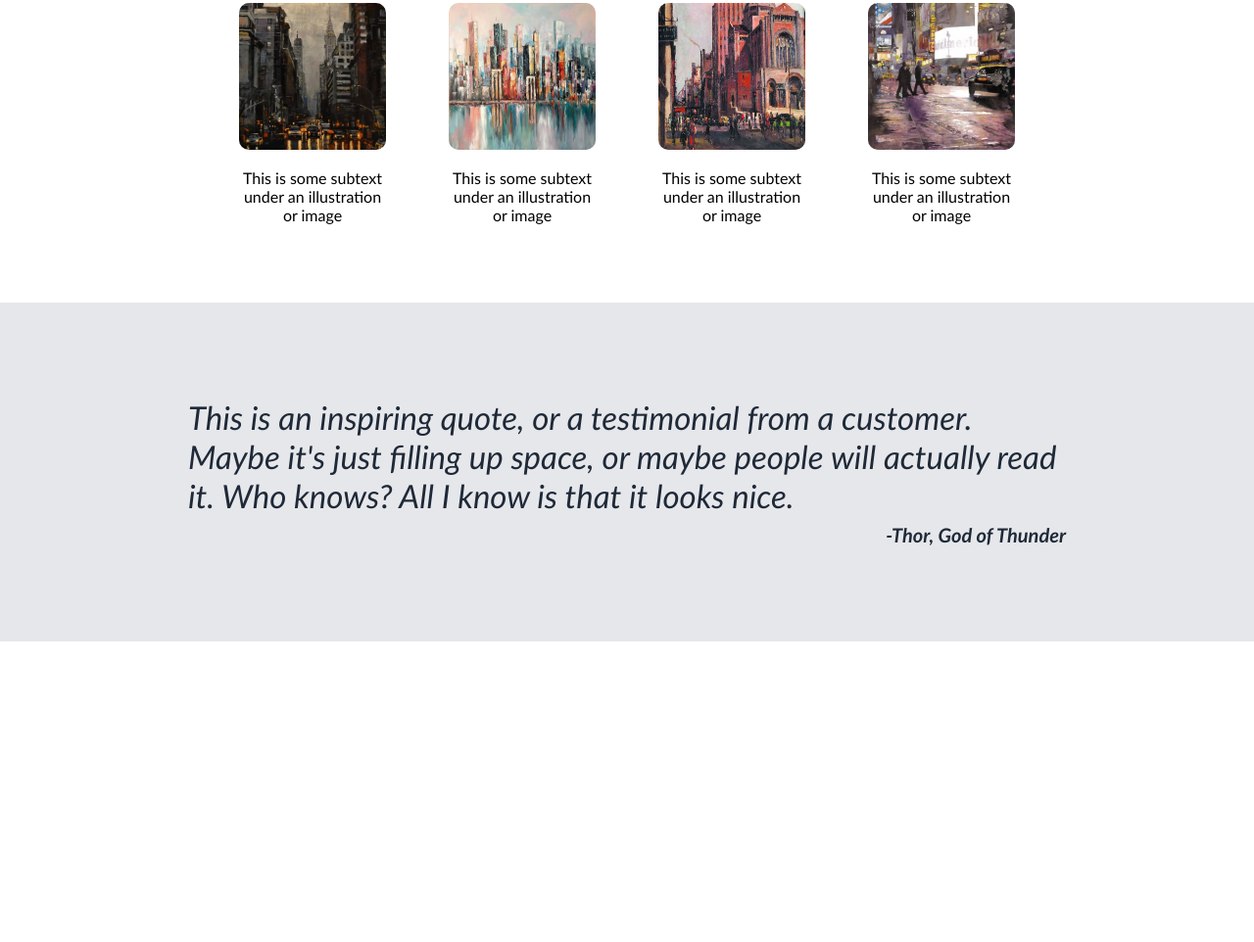
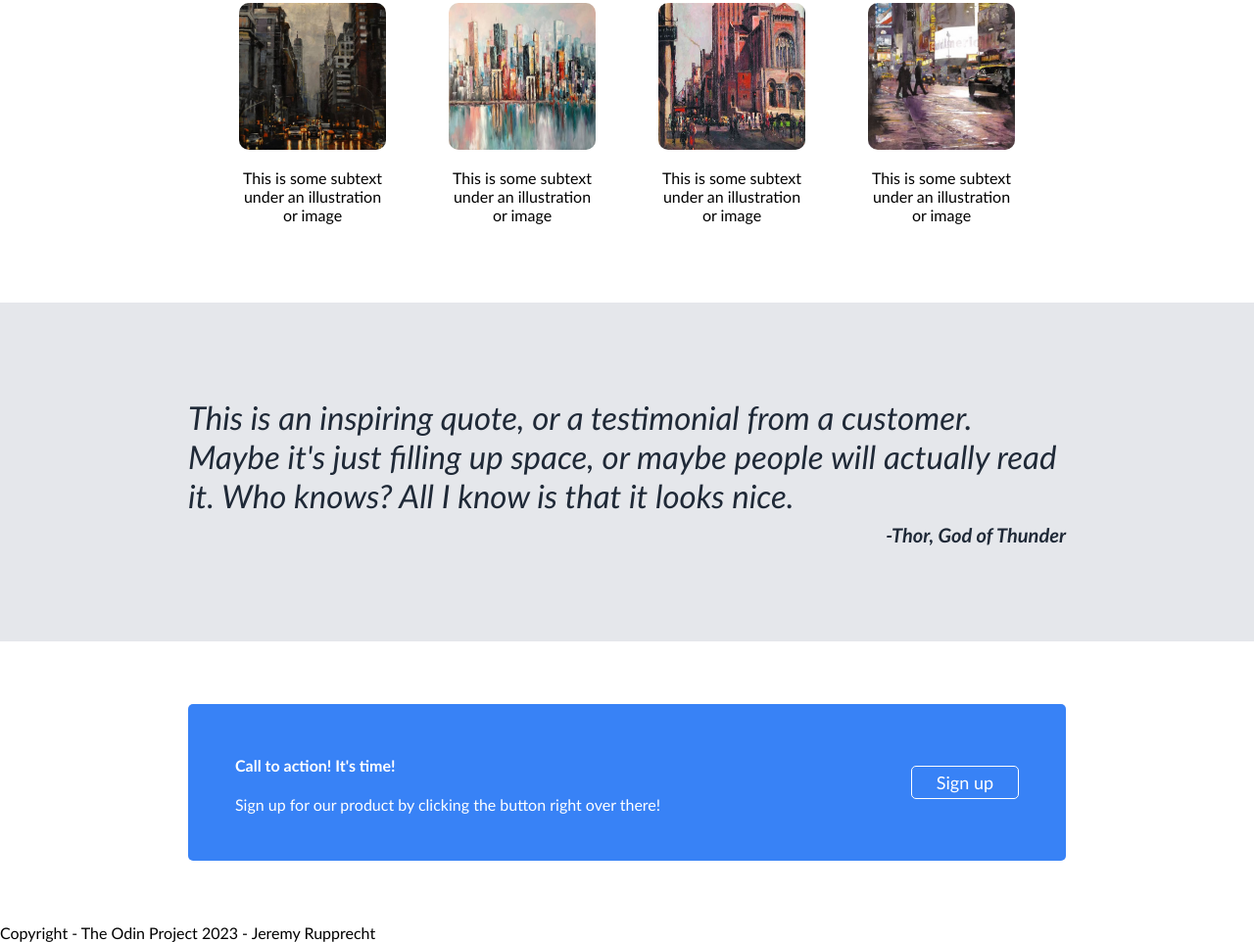
Before and after one commit to jeremyrupprecht/odinprojectlandingpage, a plain HTML site: page index.html in a window 1280 px wide. Shown: the part 566-1528 px from the top of the page at 98% size. Before the commit the page ends 1221 px from the top, so only its background shows below. Drawn offline with Linux system fonts and the light colour scheme.

Commit message:
Complete section 4

```diff
--- a/index.html
+++ b/index.html
@@ -71,8 +71,19 @@
         <p>This is an inspiring quote, or a testimonial from a customer. Maybe it's just filling up space, or maybe people will actually read it. Who knows? All I know is that it looks nice. <span class="body3quote">-Thor, God of Thunder</span> </span></p>
     </div>
 
+    <div class="body4">
+        <div class="body4bluebox">
+            <div class="body4left">
+                <h4>Call to action! It's time!</h4>
+                <p>Sign up for our product by clicking the button right over there!</p>
+            </div>
+            <button> Sign up</button>
+        </div>
+    </div>
 
-
+    <div class="footer">
+        Copyright - The Odin Project 2023 - Jeremy Rupprecht
+    </div>
 
 
 </body>
--- a/style.css
+++ b/style.css
@@ -136,3 +136,39 @@ body {
     font-weight: bold;
     font-size: 20px;
 }
+
+.body4 {
+    display: flex;
+    justify-content: center;
+    align-items: center;
+}
+
+.body4bluebox {
+    display: flex;
+    height: 20vh;
+    width: 70vw;
+    background: #3882F6;
+    border-radius: 5px;
+    margin: 4rem;
+    justify-content: space-between;
+
+}
+
+.body4left {
+    color: white;
+    margin-right: auto;
+    align-self: center;
+    margin: 3rem;
+}
+
+.body4bluebox button {
+    background-color: #3882F6;
+    color: white;
+    border-radius: 5px;
+    font-size: 18px;
+    padding: 5px 25px;
+    margin: 3rem;
+    border: 1px solid white;
+    align-self: center;
+    flex: 0 0 auto;
+}
```
